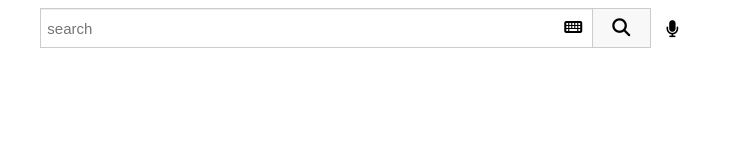
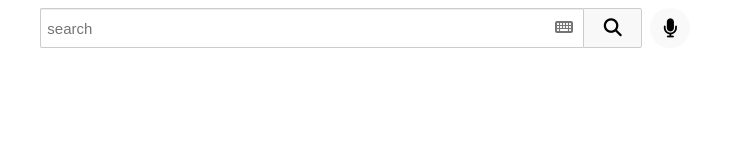
Before and after one commit to Diiiiiikey/youtubecss, a plain HTML site: page index.html in a window 1280 px wide. Shown: the full height of the page, 347-1077 px from the left. Drawn offline with Linux system fonts and the light colour scheme.

Commit message:
[ADD] MIC CSS

```diff
--- a/icon.css
+++ b/icon.css
@@ -24,10 +24,13 @@ button {
 
 /* header__head-left */
 
-.icon-menu {
+.menu__button {
     display: flex;
     align-items: center;
     justify-content: center;
+}
+
+.icon-menu {
     font-size: 22px;
 }
 
@@ -59,12 +62,31 @@ button {
 
 /* header__search */
 
+.keyboard__button {
+    color: #757575;
+    padding: 0px 4px 0px 4px
+}
+
+.keyboard__button:hover {
+    color: #000;
+}
+
+.search__button {
+    display: flex;
+    width: 100%;
+    height: 40px;
+    margin-left: 40px;
+    padding: 0px 4px 0px 4px;
+}
+
 .scope__button {
-    width: 100%;
-    height: 100%;
-    display: flex;
-    align-items: center;
-    justify-content: center;
+    height: 40px;
+    width: 64px;
+    border: solid 1px;
+    border-radius: 0px 2px 2px 0px;
+    border-color: #ccc;
+    background-color: #F8F8F8;
+    padding: 1px 6px 1px 6px;
 }
 
 .icon-scope {
@@ -72,16 +94,17 @@ button {
     font-size: 18px;
 }
 
-.keyboard__button {
-    padding: 0px 4px 0px 4px
+.mic__button {
+    display: flex;
+    align-items: center;
+    justify-content: center;
 }
 
 .icon-mic {
     display: flex;
     align-items: center;
     justify-content: center;
-    font-size: 17px;
-    border-radius: 50%;
+    font-size: 19px;
 }
 
 /* header__head-right */
--- a/index.html
+++ b/index.html
@@ -9,7 +9,9 @@
 <body>
     <header>
         <div class="header__head-left">
-            <button class="fa-solid fa-bars icon-menu back-round"></button>
+            <button class="menu__button back-round">
+                <div class="fa-solid fa-bars icon-menu"></div>
+            </button>
             <a href="#" class="header__logo-youtube">
                 <div class="fa-brands fa-youtube icon-logo"></div>
                 <div class="icon-youtube">Youtube</div>
@@ -27,15 +29,16 @@
                             <div class="fa-solid fa-keyboard icon-keyboard"></div>
                         </button>
                     </div>
-                    <div></div>
                 </form>
-                <div class="scope__box">
-                    <button class="scope__button">
-                        <div class="fa-sharp fa-solid fa-magnifying-glass icon-scope"></div>
-                    </button>
-                </div>
+                <button class="scope__button">
+                    <div class="fa-sharp fa-solid fa-magnifying-glass icon-scope"></div>
+                </button>
             </div>
-            <button class="fa-solid fa-microphone icon-mic back-round"></button>
+            <div class="mic__box">
+                <button class="mic__button back-round">
+                    <div class="fa-solid fa-microphone icon-mic"></div>
+                </button>
+            </div>
         </div>
         <nav>
             <div class="header__head-right">
--- a/style.css
+++ b/style.css
@@ -65,6 +65,7 @@ header {
     width: 100%;
     height: 40px;
     padding: 2px 6px 2px 6px;
+    border-radius: 2px 0px 0px 2px;
     margin-left: 34px;
     border: solid 1px;
     border-right: none;
@@ -83,12 +84,10 @@ header {
     font-size: 15px;
 }
 
-.scope__box {
-    height: 40px;
-    width: 64px;
-    border: solid 1px;
-    border-color: #ccc;
-    background-color: #F8F8F8;
+.mic__box {
+    border-radius: 50%;
+    margin-left: 4px;
+    background-color: #f9f9f9;
 }
 
 /* header__head-right */
```
